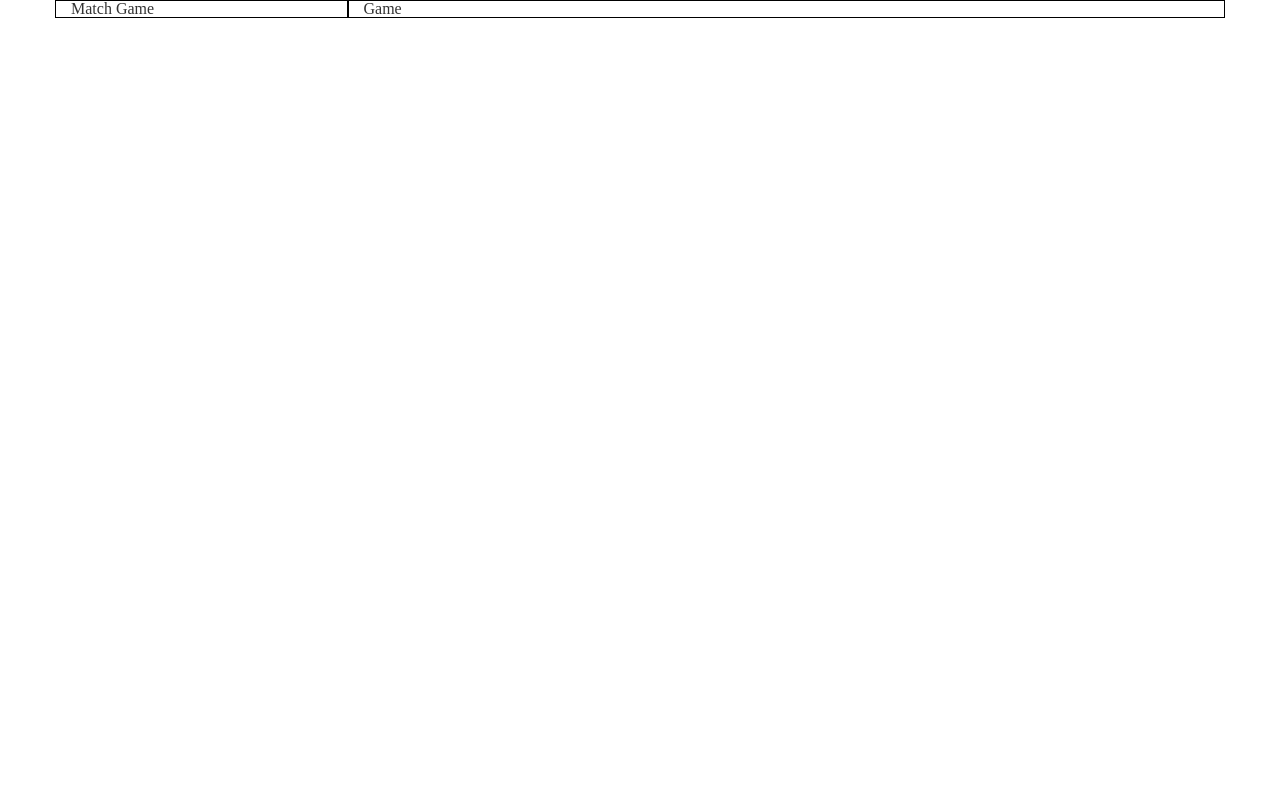
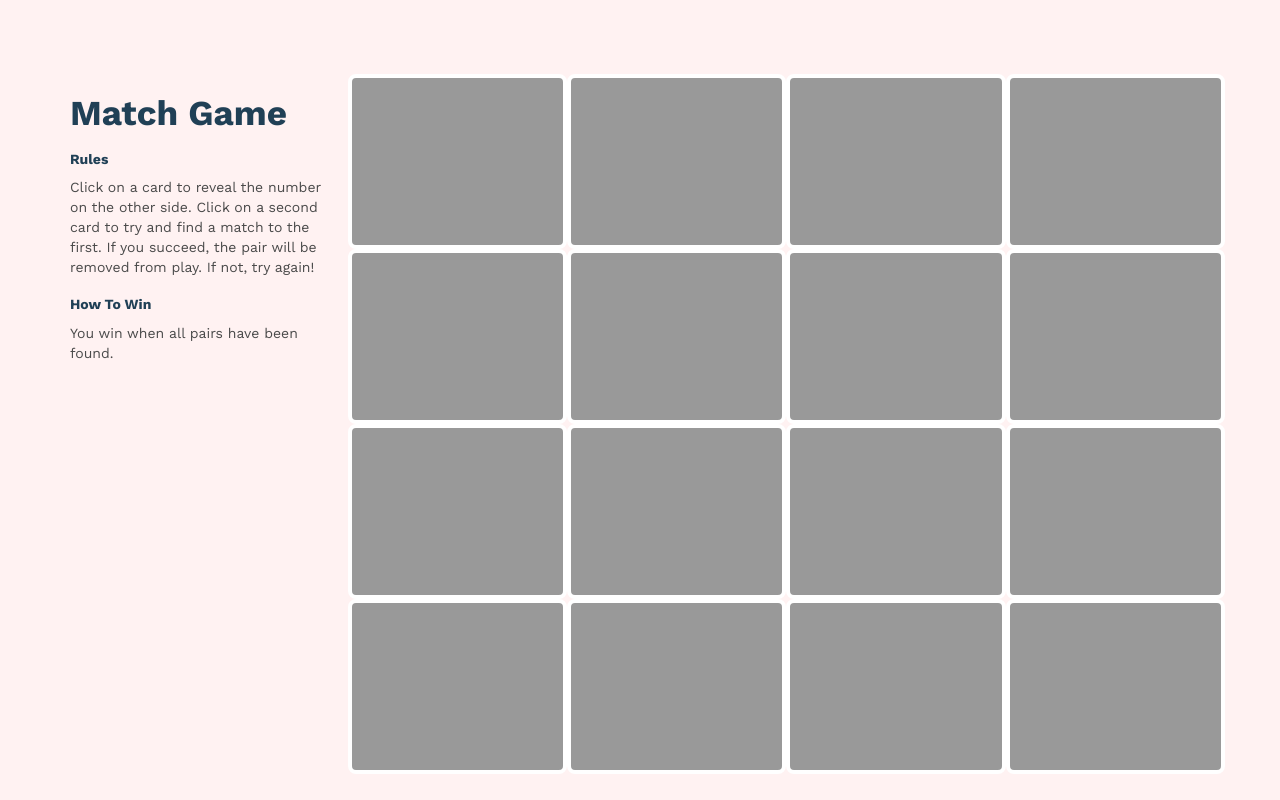
Before and after one commit to mfieldsboston/Match_Game, a plain HTML site: page index.html in a window 1280 px wide. Drawn offline with nearby package versions, Linux system fonts and the light colour scheme.

Commit message:
initial styling first draft completed

```diff
--- a/index.html
+++ b/index.html
@@ -2,16 +2,47 @@
 <html>
 <head>
   <title>Match Game</title>
+  <meta name="viewport" content="width=device-width, initial-scale=1">
+  <meta charset="UTF-8">
+  <link href="https://fonts.googleapis.com/css?family=Work+Sans:400,700,900" rel="stylesheet">
+  <link rel="stylesheet" href="./resources/css/reset.css">
   <link rel="stylesheet" href="https://maxcdn.bootstrapcdn.com/bootstrap/3.3.6/css/bootstrap.min.css">
-  <link rel="stylesheet" href="./resources/css/reset.css">
   <link rel="stylesheet" href="./resources/css/style.css">
+  <link rel="icon" href="./favicon.png" type="image/x-icon">
 </head>
 <body>
   <div class="container">
       <div class="row">
-        <h2 class="col-sm-12 col-md-3">Match Game</h2>
+        <div class="col-sm-12 col-md-3" id="game_instructions">
+          <h1>Match Game</h1>
+          <h2>Rules</h2>
+          <p>
+            Click on a card to reveal the number on the other side. Click on a second card to try and find a match to the first. If you succeed, the pair will be removed from play. If not, try again!
+          </p>
+          <h2>How To Win</h2>
+          <p>
+            You win when all pairs have been found.
+          </p>
+        </div>
         <div class="col-sm-12 col-md-9" id="game">
-            Game
+            <div class="row">
+                  <div class="col-xs-3 card"></div>
+                  <div class="col-xs-3 card"></div>
+                  <div class="col-xs-3 card"></div>
+                  <div class="col-xs-3 card"></div>
+                  <div class="col-xs-3 card"></div>
+                  <div class="col-xs-3 card"></div>
+                  <div class="col-xs-3 card"></div>
+                  <div class="col-xs-3 card"></div>
+                  <div class="col-xs-3 card"></div>
+                  <div class="col-xs-3 card"></div>
+                  <div class="col-xs-3 card"></div>
+                  <div class="col-xs-3 card"></div>
+                  <div class="col-xs-3 card"></div>
+                  <div class="col-xs-3 card"></div>
+                  <div class="col-xs-3 card"></div>
+                  <div class="col-xs-3 card"></div>
+            </div>
         </div>
       </div>
   </div>
--- a/resources/css/style.css
+++ b/resources/css/style.css
@@ -1,3 +1,70 @@
-.container h2, .container #game {
-  border: 1px solid black;
+html {
+  font-size: 14px;
 }
+
+body {
+  background-color: rgb(255, 242, 242);
+  font-family: 'Work Sans', sans-serif;
+}
+
+.container {
+  padding-top: 5.25rem;
+}
+
+#game_instructions h1, #game_instructions h2 {
+  font-weight: bold;
+  color: rgb(32, 64, 86);
+}
+
+#game_instructions h1 {
+  font-size: 2.5rem;
+}
+
+#game_instructions h2 {
+  font-size: 1rem;
+}
+
+#game_instructions p {
+  color: rgb(74, 74, 74);
+}
+
+#game .card {
+  height: 12.5rem;
+  border: 4px solid #ffffff;
+  border-radius: 8px;
+  font-weight: 900;
+  font-size: 7rem;
+  display: flex;
+  align-items: center;
+  justify-content: center;
+}
+
+#game .card:hover {
+  cursor: pointer;
+}
+
+/* card text color - turned up and in play */
+/*#game .card {
+  color: rgb(255, 255, 255);
+}*/
+
+/* dim - taken out of play */
+#game .card {
+  color: rgb(204, 204, 204);
+  background-color: rgb(153, 153, 153);
+}
+
+/* card background color - turned down*/
+/*#game .card {
+  background-color: rgb(32, 64, 86);
+}*/
+
+/* card background colors on click - turned up */
+/*hsl(25, 85%, 65%);
+hsl(55, 85%, 65%);
+hsl(90, 85%, 65%);
+hsl(160, 85%, 65%);
+hsl(220, 85%, 65%);
+hsl(265, 85%, 65%);
+hsl(310, 85%, 65%);
+hsl(360, 85%, 65%);*/
```
